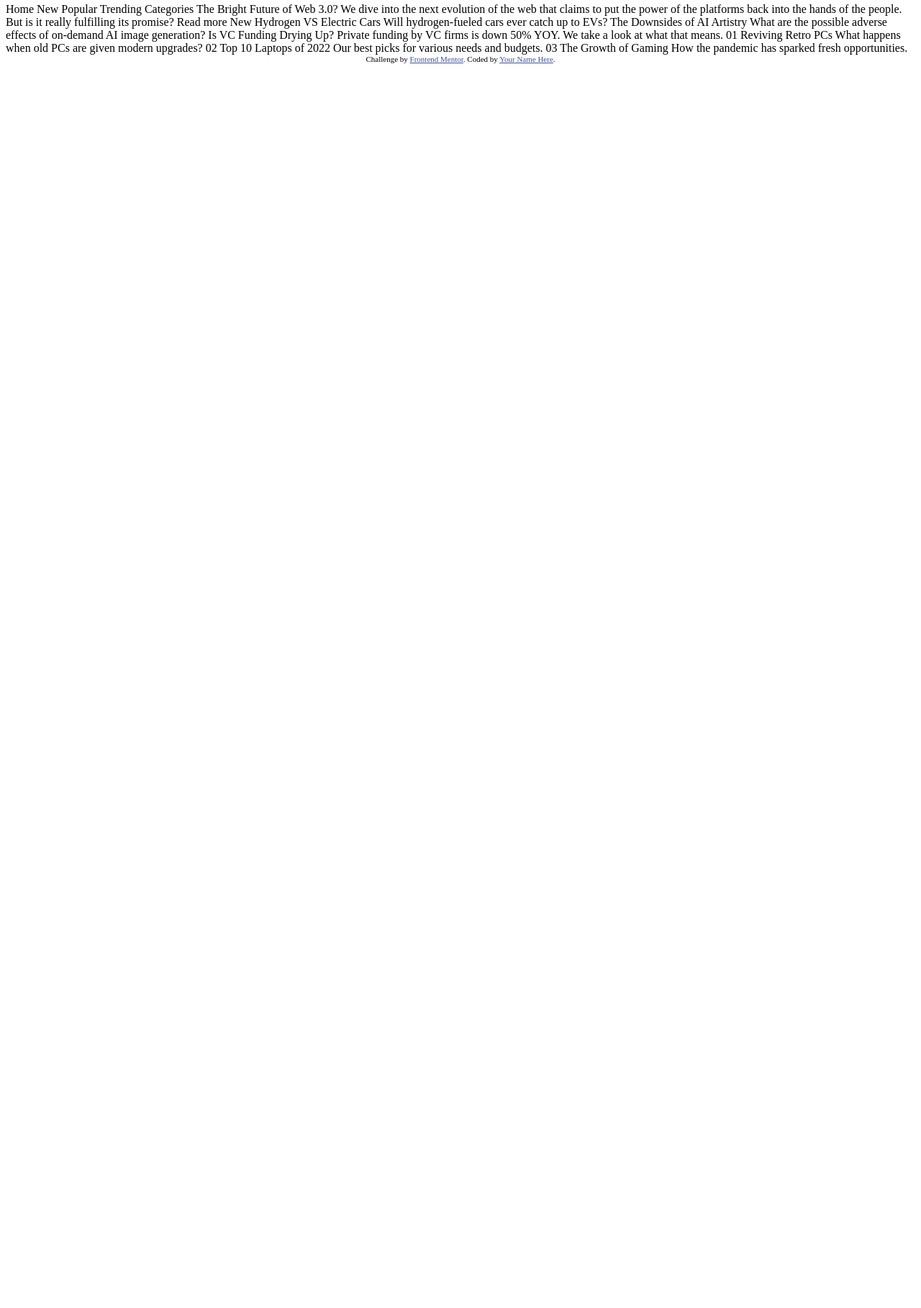
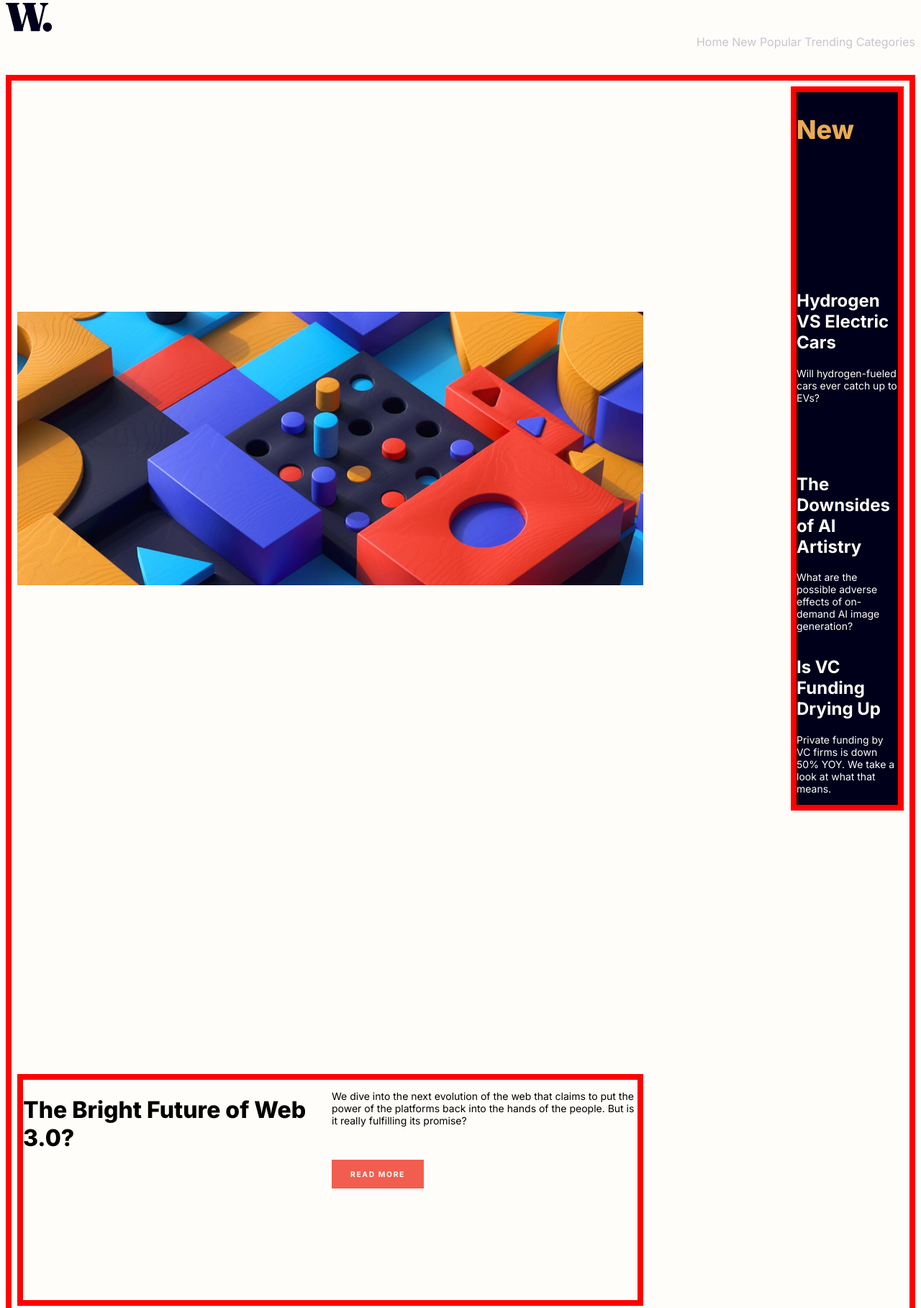
Before and after one commit to jmzager0110/news-homepage-main, a plain HTML site: page news-homepage-main/index.html in a window 1280 px wide. Shown: the part 4-1821 px from the top of the page at 72% size. Before the commit the page ends 800 px from the top, so only its background shows below. Drawn offline with Linux system fonts and the light colour scheme.

Commit message:
Updating to match CodePen

```diff
--- a/news-homepage-main/index.html
+++ b/news-homepage-main/index.html
@@ -1,60 +1,82 @@
+
 <!DOCTYPE html>
 <html lang="en">
 <head>
   <meta charset="UTF-8">
-  <meta name="viewport" content="width=device-width, initial-scale=1.0"> <!-- displays site properly based on user's device -->
-
+  <meta name="viewport" content="width=device-width, initial-scale=1.0">
+  <link rel="stylesheet" href="styles.css">
   <link rel="icon" type="image/png" sizes="32x32" href="./assets/images/favicon-32x32.png">
-
   <title>Frontend Mentor | News homepage</title>
-
-  <!-- Feel free to remove these styles or customise in your own stylesheet 👍 -->
-  <style>
-    .attribution { font-size: 11px; text-align: center; }
-    .attribution a { color: hsl(228, 45%, 44%); }
-  </style>
-</head>
+  </head>
 <body>
-
-  Home
-  New
-  Popular
-  Trending
-  Categories
-
-  The Bright Future of Web 3.0?
-
-  We dive into the next evolution of the web that claims to put the power of the platforms back into the hands of the people.
-  But is it really fulfilling its promise?
-
-  Read more
-
-  New
-
-  Hydrogen VS Electric Cars
-  Will hydrogen-fueled cars ever catch up to EVs?
-
-  The Downsides of AI Artistry
-  What are the possible adverse effects of on-demand AI image generation?
-
-  Is VC Funding Drying Up?
-  Private funding by VC firms is down 50% YOY. We take a look at what that means.
-
-  01
-  Reviving Retro PCs
-  What happens when old PCs are given modern upgrades?
-
-  02
-  Top 10 Laptops of 2022
-  Our best picks for various needs and budgets.
-
-  03
-  The Growth of Gaming
-  How the pandemic has sparked fresh opportunities.
+  <header>
+  <nav>
+    <img class="logo" src="https://raw.githubusercontent.com/jmzager0110/news-homepage-main/master/news-homepage-main/assets/images/logo.svg" alt="logo">
+    <div class="menu-container">
+      <div class="menu-items">
+        <a class="item" href="#">Home</a>
+        <a class="item" href="#">New</a>
+        <a class="item" href="#">Popular</a>
+        <a class="item" href="#">Trending</a>
+        <a class="item" href="#">Categories</a>
+      </div>
+    </div>
+  </nav>
+    <img id="open-menu" src="https://raw.githubusercontent.com/jmzager0110/news-homepage-main/master/news-homepage-main/assets/images/icon-menu.svg" alt="icon menu open">
+    <img id="close-menu" src="https://raw.githubusercontent.com/jmzager0110/news-homepage-main/master/news-homepage-main/assets/images/icon-menu-close.svg" alt="icon menu close">
+  </header>
+  <div class="body-container">
+    <img  src="https://raw.githubusercontent.com/jmzager0110/news-homepage-main/master/news-homepage-main/assets/images/image-web-3-desktop.png" width="870" height="380" alt="hero" class="hero">
+<div class="main-container">
+    <h1 class="headline">The Bright Future of Web 3.0?</h1>
+    <div class="main-content">
+      <p class="main-p">We dive into the next evolution of the web that claims to put the power of the platforms back into the hands of the people.
+        But is it really fulfilling its promise?</p><button>Read more</button>
+    </div>
+  </div> <!--main-container gets closed here-->
+  <div class="right-container">
+    <section class="right-pane">
+      <h1 class="right-headline">New</h1>
+      <article>
+        <h2 class="right-subheadline"><a class="right-subheadline" href="#">Hydrogen VS Electric Cars</a></h2>
+        <p>Will hydrogen-fueled cars ever catch up to EVs?</p>
+      </article>
+      <article>
+        <h2 class="right-subheadline"><a class="right-subheadline" href="#">The Downsides of AI Artistry</a></h2>
+        <p>What are the possible adverse effects of on-demand AI image generation?</p>
+      </article>
+      <article>
+        <h2 class="right-subheadline"><a class="right-subheadline" href="#">Is VC Funding Drying Up</a></h2>
+        <p>Private funding by VC firms is down 50% YOY. We take a look at what that means.</p>
+      </article>
+    </section>
+  </div>
+  <div class="bottom-container">
+    <section class="bottom-pane">
+      <article class="retro-card">
+        <img class="bottom-image" src="https://raw.githubusercontent.com/jmzager0110/news-homepage-main/master/news-homepage-main/assets/images/image-retro-pcs.png">
+        <h2 class="light-headline">01</h2>
+        <p class="bold-p"><a class="bold-p" href="#">Reviving Retro PCs</a></p>
+        <p>What happens when old PCs are given modern upgrades?</p>
+      </article>
+      <article class="laptop-card">
+        <img class="bottom-image" src="https://raw.githubusercontent.com/jmzager0110/news-homepage-main/master/news-homepage-main/assets/images/image-top-laptops.png">
+        <h2 class="light-headline">02</h2>
+        <p class="bold-p"><a class="bold-p" href="#">Top 10 Laptops of 2022</a></p>
+        <p>Our best picks for various needs and budgets.</p>
+      </article>
+      <article class="gaming-card">
+        <img class="bottom-image" src="https://raw.githubusercontent.com/jmzager0110/news-homepage-main/master/news-homepage-main/assets/images/image-gaming-growth.png">
+        <h2 class="light-headline">03</h2>
+        <p class="bold-p"><a class="bold-p" href="#">The Growth of Gaming</a></p>
+        <p>How the pandemic has sparked fresh opportunities.</p>
+      </article>
+    </section>
+  </div>
+  </div>
 
   <div class="attribution">
     Challenge by <a href="https://www.frontendmentor.io?ref=challenge" target="_blank">Frontend Mentor</a>.
-    Coded by <a href="#">Your Name Here</a>.
+    Coded by <a href="#">Your Best Friend</a>.
   </div>
 </body>
-</html>
--- /dev/null
+++ b/news-homepage-main/styles.css
@@ -0,0 +1,207 @@
+@import url('https://fonts.googleapis.com/css2?family=Inter:wght@400;700;800&display=swap');
+
+:root{
+  --soft-orange: hsl(35, 77%, 62%);
+  --soft-red: hsl(5, 85%, 63%);
+  --off-white:hsl(36, 100%, 99%);
+  --grayish-blue: hsl(233, 8%, 79%);
+  --dark-grayish-blue: hsl(236, 13%, 42%);
+  --very-dark-blue: hsl(240, 100%, 5%)
+}
+
+*{
+  font-family: 'Inter', sans-serif;
+}
+
+body{
+  justify-content: center;
+  align-items: center;
+  min-height: 100vh;
+  background-color: var(--off-white);
+}
+
+h1{
+  font-weight: 800;
+}
+
+h2{
+  font-weight: 700;
+}
+
+p{
+  font-size: 0.875rem;
+  font-weight: 400;
+}
+
+header > img[src*="icon-menu"] {
+  display: none;
+}
+
+.menu-container{
+  position: relative;
+  width: 100%;
+  height: 7vh;
+}
+
+.menu-items{
+  float: right;
+}
+
+.item{
+  text-decoration: none;
+  color: var(--grayish-blue);
+}
+.item:hover{
+  color: var(--soft-orange);
+}
+
+.body-container {
+  justify-content: center;
+  align-items: center;
+  position: relative;
+  display: grid;
+  grid-template-columns:1fr 1fr 1fr;
+  grid-template-rows: 1fr 1fr 1fr;
+  padding: .5rem;
+  gap: 1.5rem;
+  border: solid .5rem;
+  border-color: red;
+  /*grid-template-areas:
+    ".hero .hero .right-container"
+    ".headline .right-content .right-container"
+    ".bottom-container";*/
+}
+
+.hero{
+  grid-column-start: 1;
+  grid-column-end: 2;
+  grid-row: 1;
+  object-fit: cover;
+}
+
+.main-container{
+  grid-column-start: 1;
+  grid-column-end: 2;
+  grid-row: 2;
+  display: grid;
+  grid-template-columns:1fr 1fr;
+  grid-template-rows: 1fr 1fr;
+  gap: .25rem;
+  border: solid .5rem;
+  border-color: red;
+}
+
+.headline{
+  grid-column: 1;
+  grid-row: 1/2;
+}
+
+.main-p{
+  grid-column: 2;
+  grid-row: 1;
+}
+
+button{
+  grid-column: 2;
+  grid-row: 2;
+  background-color: var(--soft-red);
+  color: var(--off-white);
+  text-transform: uppercase;
+  border: none;
+  font-weight: 600;
+  font-size: 0.65rem;
+  letter-spacing: 0.1rem;
+  border-width: 0;
+  width: 8rem;
+  height: 2.5rem;
+  margin-top: 2rem;
+}
+
+.right-container{
+  grid-column: 3;
+  grid-row: 1 / 2 / 3;
+  border: solid .5rem;
+  border-color: red;
+}
+
+.right-pane{
+  background-color: var(--very-dark-blue);
+  color: var(--off-white);
+  grid-column: 3;
+  grid-row: 1 / 2 / 3;
+  display: grid;
+  grid-template-columns: 1fr;
+  grid-template-rows: 1fr 1fr 1fr;
+}
+
+.right-headline{
+  color: var(--soft-orange);
+  font-weight: 800;
+  font-size: 2.25rem;
+}
+
+.right-subheadline{
+  font-weight: 700;
+  color: var(--off-white);
+  text-decoration: none;
+}
+
+.right-subheadline:hover{
+  color: var(--soft-orange);
+  font-weight:700;
+}
+
+.bottom-container{
+  grid-column-start: 1;
+  grid-column-end: 3;
+  grid-row: 3;
+  display: grid;
+  grid-template-columns:1fr 1fr 1fr;
+  grid-template-rows: 1fr;
+  border: solid .5rem;
+  border-color: red;
+}
+
+.bottom-pane{
+    grid-column-start: 1;
+    grid-column-end: 3;
+    grid-row: 3;
+    display: grid;
+    grid-template-columns:1fr 1fr 1fr;
+    grid-template-rows: 1fr;
+}
+.retro-card{
+  grid-column: 1;
+  grid-row: 1;
+}
+.laptop-card{
+  grid-column: 2;
+  grid-row: 1;
+}
+.gaming-card{
+  grid-column: 3;
+  grid-row: 1;
+}
+
+.bottom-image{
+
+}
+
+.light-headline{
+  font-weight:700;
+  color: var(--grayish-blue);
+}
+
+.bold-p{
+  color: var(--dark-grayish-blue);
+  font-weight: bold;
+  text-decoration: none;
+}
+
+.bold-p:hover{
+  color: var(--soft-orange);
+}
+
+
+.attribution { font-size: 11px; text-align: center; }
+.attribution a { color: hsl(228, 45%, 44%); }
```
